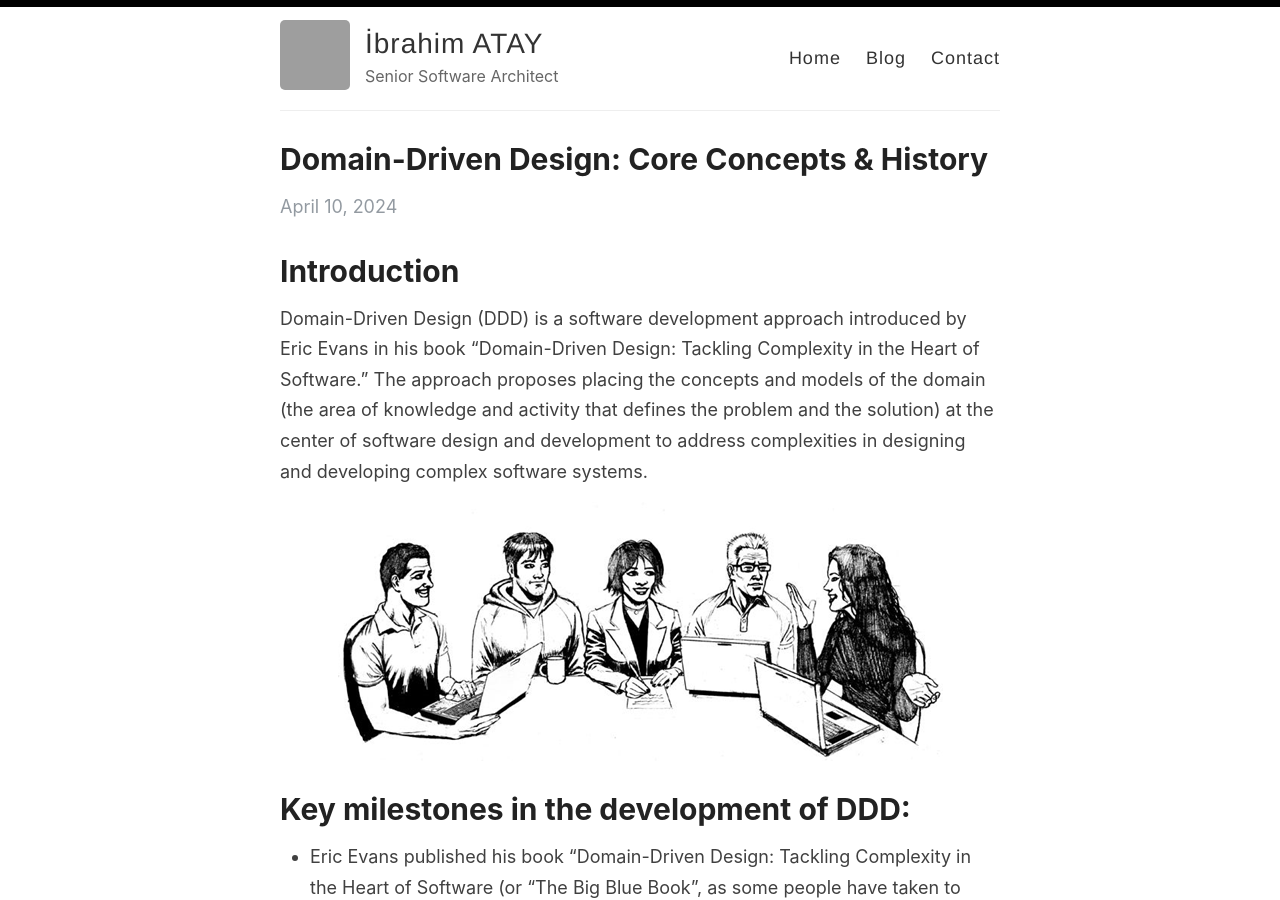
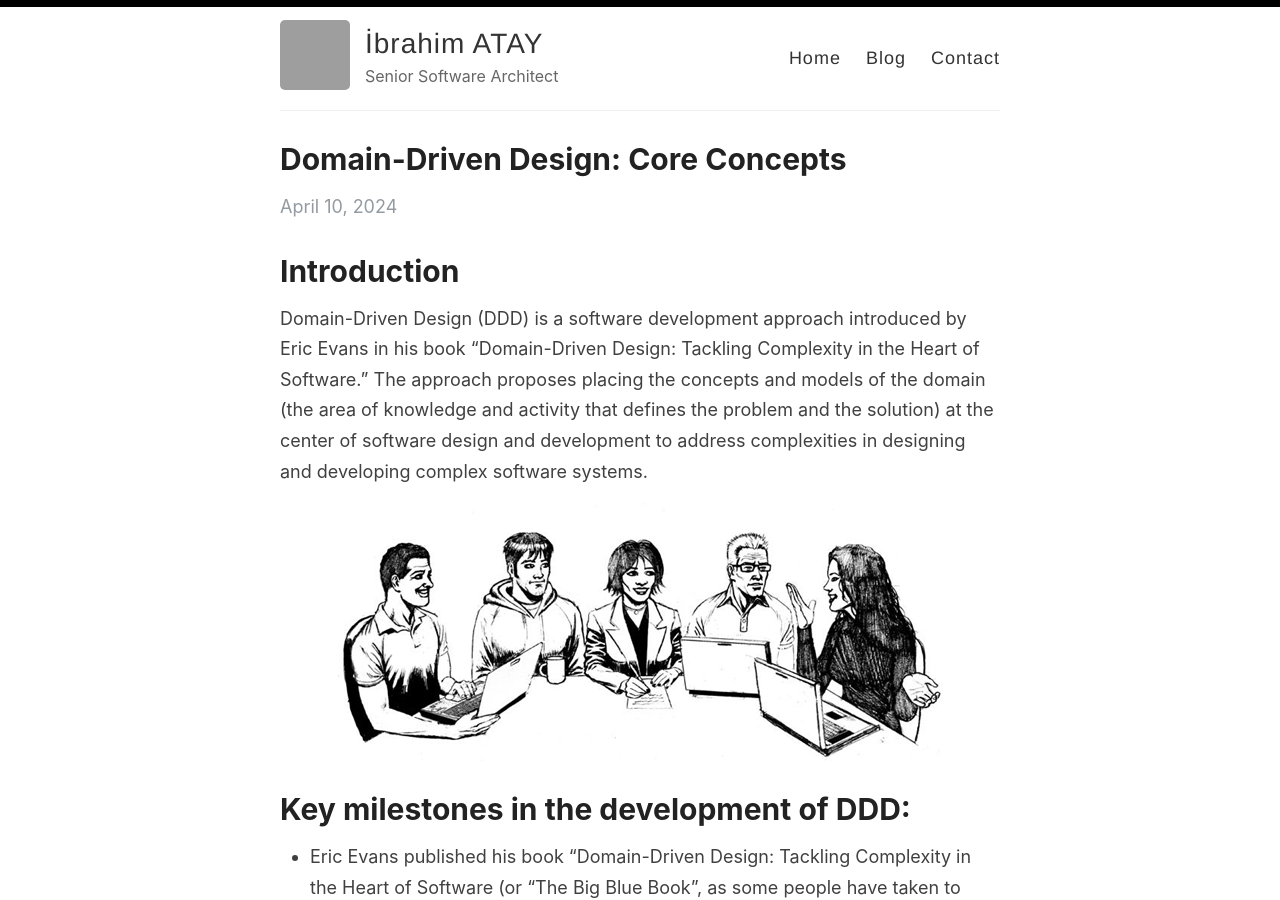
Before and after one commit to ibrahimatay/ibrahimatay.github.io, a Jekyll site: the page built from _posts/2024-04-10-Domain-DrivenDesign–1-Core-Concepts.md, in a window 1280 px wide and 900 px high. Built offline with Jekyll 4.4.1, drawn with Linux system fonts in a browser that asks for light colours; grey boxes are pictures that could not be loaded.

Commit message:
rename it

```diff
--- a/_posts/2024-04-10-Domain-DrivenDesign–1-Core-Concepts-and-History.md
+++ b/_posts/2024-04-10-Domain-DrivenDesign–1-Core-Concepts.md
@@ -1,16 +1,16 @@
 ---
 layout: post
 author: İbrahim ATAY
-title: "Domain-Driven Design: Core Concepts & History"
+title: "Domain-Driven Design: Core Concepts"
 categories: [Domain Driven Design]
 paginate: true
 date: 2024-04-10
-url: Domain-Driven-Design-Core-Concepts-and-History
+url: Domain-Driven-Design-Core-Concepts
 ---
 # Introduction
 Domain-Driven Design (DDD) is a software development approach introduced by Eric Evans in his book "Domain-Driven Design: Tackling Complexity in the Heart of Software." The approach proposes placing the concepts and models of the domain (the area of knowledge and activity that defines the problem and the solution) at the center of software design and development to address complexities in designing and developing complex software systems.
 
-![image](/assets/media/Domain-Driven-Design–1-Core-Concepts-and-History/Domain-Driven-Design.png)
+![image](/assets/media/Domain-Driven-Design–1-Core-Concepts/Domain-Driven-Design.png)
 
 # Key milestones in the development of DDD:
 - Eric Evans published his book "Domain-Driven Design: Tackling Complexity in the Heart of Software (or	“The	Big	Blue	Book”,	as	some	people	have taken to calling it)", introducing the core principles and concepts of DDD.
```
Also changed, not shown: assets/media/Domain-Driven-Design–1-Core-Concepts/Domain-Driven-Design.png (renamed from assets/media/Domain-Driven-Design–1-Core-Concepts-and-History/Domain-Driven-Design.png).
